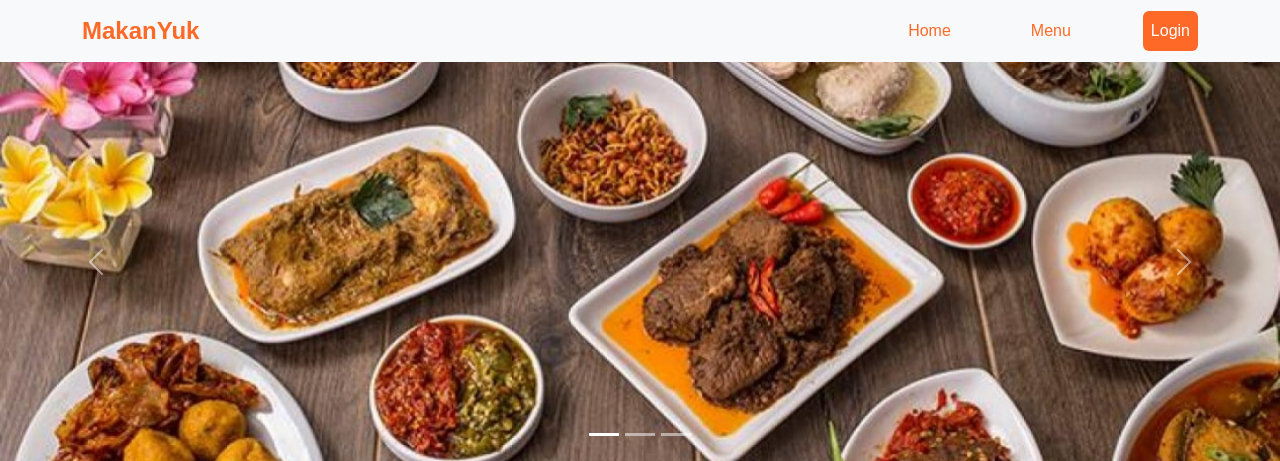
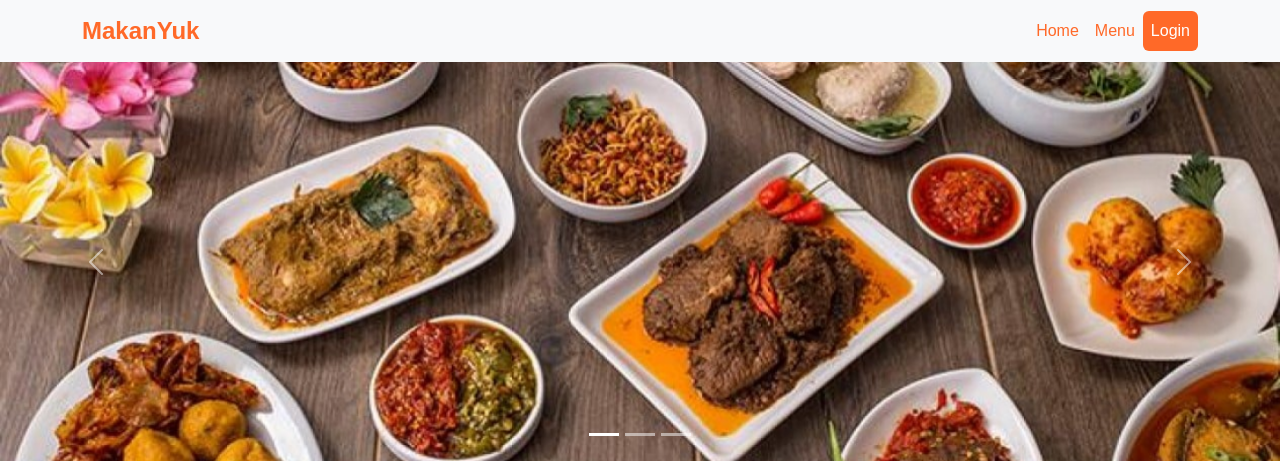
Before and after one commit to Brightlyviryaa/MakanYuk, a PHP site: page / in a window 1280 px wide. Shown: the top 461 px of the page. Run offline with PHP 8.4, Linux system fonts and the light colour scheme.

Commit message:
menghilangkan gap

```diff
--- a/style.css
+++ b/style.css
@@ -20,7 +20,6 @@
 /* Menggeser tautan navbar ke kanan */
 .navbar-nav {
   margin-left: auto;
-  gap: 5vw;
 }
 
 /* Gaya untuk tombol Login */
```
